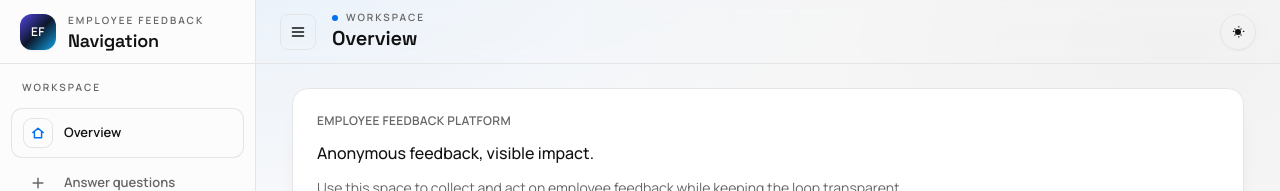
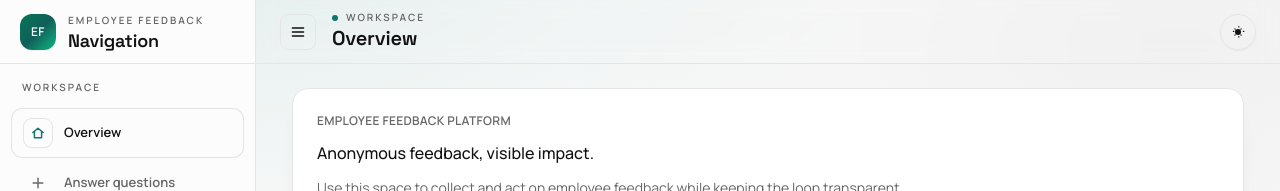
Before and after one commit to mnuehrin/ScrumProject-group4, a Next.js app in the folder employee-feedback-platform/: page / in a window 1280 px wide. Shown: the top 191 px of the page. Built offline with nearby package versions, Linux system fonts and the light colour scheme.

Commit message:
feat: update color scheme and styles for improved UI consistency across components

```diff
--- a/employee-feedback-platform/app/globals.css
+++ b/employee-feedback-platform/app/globals.css
@@ -13,7 +13,7 @@
   --popover: #ffffff;
   --popover-foreground: #111111;
 
-  --primary: #0070f3;
+  --primary: #0f766e;
   --primary-foreground: #ffffff;
 
   --secondary: #f5f5f5;
@@ -30,9 +30,9 @@
 
   --border: #e5e5e5;
   --input: #e5e5e5;
-  --ring: #0070f3;
+  --ring: #0f766e;
 
-  --chart-1: #0070f3;
+  --chart-1: #0f766e;
   --chart-2: #10b981;
   --chart-3: #f59e0b;
   --chart-4: #8b5cf6;
@@ -40,12 +40,12 @@
 
   --sidebar: #fcfcfc;
   --sidebar-foreground: #111111;
-  --sidebar-primary: #0070f3;
+  --sidebar-primary: #0f766e;
   --sidebar-primary-foreground: #ffffff;
   --sidebar-accent: #f5f5f5;
   --sidebar-accent-foreground: #171717;
   --sidebar-border: #e5e5e5;
-  --sidebar-ring: #0070f3;
+  --sidebar-ring: #0f766e;
 }
 
 .dark {
@@ -57,8 +57,8 @@
   --popover: #111111;
   --popover-foreground: #ededed;
 
-  --primary: #0070f3;
-  --primary-foreground: #ffffff;
+  --primary: #5eead4;
+  --primary-foreground: #042f2e;
 
   --secondary: #1a1a1a;
   --secondary-foreground: #e6e6e6;
@@ -74,16 +74,16 @@
 
   --border: #262626;
   --input: #262626;
-  --ring: #3291ff;
+  --ring: #2dd4bf;
 
   --sidebar: #0b0b0b;
   --sidebar-foreground: #e5e5e5;
-  --sidebar-primary: #0070f3;
-  --sidebar-primary-foreground: #ffffff;
+  --sidebar-primary: #5eead4;
+  --sidebar-primary-foreground: #042f2e;
   --sidebar-accent: #1a1a1a;
   --sidebar-accent-foreground: #f5f5f5;
   --sidebar-border: #262626;
-  --sidebar-ring: #3291ff;
+  --sidebar-ring: #2dd4bf;
 }
 
 @layer base {
@@ -96,7 +96,7 @@
     font-family: var(--font-body);
     background-color: var(--background);
     background-image:
-      radial-gradient(1200px 600px at 15% -10%, rgba(0, 112, 243, 0.08), transparent 58%),
+      radial-gradient(1200px 600px at 15% -10%, rgba(15, 118, 110, 0.10), transparent 58%),
       radial-gradient(900px 520px at 92% 6%, rgba(17, 17, 17, 0.04), transparent 70%);
     background-attachment: fixed;
   }
--- a/employee-feedback-platform/frontend/components/feedback/FeedbackFeed.tsx
+++ b/employee-feedback-platform/frontend/components/feedback/FeedbackFeed.tsx
@@ -68,19 +68,19 @@ export function FeedbackFeed({ initialFeedback, initialCampaignQuestions }: Feed
   return (
     <div className="space-y-5">
       {/* Filters row */}
-      <div className="flex flex-col gap-3 sm:flex-row sm:items-center sm:justify-between">
+      <div className="flex flex-col gap-3 sm:flex-row sm:items-start sm:justify-between">
         <CategoryPills active={activeCategory} onChange={setActiveCategory} />
 
         {/* Sort toggle */}
-        <div className="flex rounded-full border border-border bg-card/80 p-1 self-start sm:mr-4 sm:self-auto">
+        <div className="flex flex-nowrap items-center gap-2.5 self-start sm:mr-4 sm:self-auto">
           {(["newest", "top"] as SortOption[]).map((s) => (
             <button
               key={s}
               onClick={() => setSort(s)}
-              className={`cursor-pointer rounded-full px-4 py-1.5 text-[13px] font-semibold transition-all ${
+              className={`cursor-pointer whitespace-nowrap rounded-full border px-4 py-1.5 text-[13px] font-semibold transition-all ${
                 sort === s
-                  ? "bg-primary text-primary-foreground shadow-sm"
-                  : "text-muted-foreground hover:text-foreground hover:bg-accent/60"
+                  ? "border-transparent bg-primary text-primary-foreground shadow-sm"
+                  : "border-border bg-card/80 text-muted-foreground hover:bg-accent/60 hover:text-foreground"
               }`}
             >
               {s === "newest" ? "Newest" : "Most upvoted"}
--- a/employee-feedback-platform/frontend/components/feedback/FeedbackSidePanel.tsx
+++ b/employee-feedback-platform/frontend/components/feedback/FeedbackSidePanel.tsx
@@ -56,10 +56,7 @@ export function FeedbackSidePanel({
               />
             </div>
             <div>
-              <p className="text-[10px] font-semibold uppercase tracking-[0.2em] text-muted-foreground">
-                Workspace
-              </p>
-              <h2 className="mt-1 font-display text-xl font-semibold leading-tight text-foreground">
+              <h2 className="font-display text-xl font-semibold leading-tight text-foreground">
                 {companyName}
               </h2>
             </div>
--- a/employee-feedback-platform/frontend/components/feedback/FeedbackThread.tsx
+++ b/employee-feedback-platform/frontend/components/feedback/FeedbackThread.tsx
@@ -564,7 +564,7 @@ function CommentVoteButtons() {
         <button
           type="button"
           aria-label="Downvote comment"
-          className="grid h-6 w-6 cursor-pointer place-items-center rounded-full text-muted-foreground transition-colors hover:bg-sky-500/15 hover:text-sky-400 focus-visible:outline-none focus-visible:ring-1 focus-visible:ring-ring"
+          className="grid h-6 w-6 cursor-pointer place-items-center rounded-full text-muted-foreground transition-colors hover:bg-primary/15 hover:text-primary focus-visible:outline-none focus-visible:ring-1 focus-visible:ring-ring"
         >
           <svg xmlns="http://www.w3.org/2000/svg" viewBox="0 0 16 16" fill="none" stroke="currentColor" strokeWidth="1.8" className="h-3.5 w-3.5">
             <path d="M8 4v8" strokeLinecap="round" />
--- a/employee-feedback-platform/frontend/components/feedback/QuestionThread.tsx
+++ b/employee-feedback-platform/frontend/components/feedback/QuestionThread.tsx
@@ -540,7 +540,7 @@ function CommentVoteButtons() {
         <button
           type="button"
           aria-label="Downvote comment"
-          className="grid h-6 w-6 cursor-pointer place-items-center rounded-full text-muted-foreground transition-colors hover:bg-sky-500/15 hover:text-sky-400 focus-visible:outline-none focus-visible:ring-1 focus-visible:ring-ring"
+          className="grid h-6 w-6 cursor-pointer place-items-center rounded-full text-muted-foreground transition-colors hover:bg-primary/15 hover:text-primary focus-visible:outline-none focus-visible:ring-1 focus-visible:ring-ring"
         >
           <svg xmlns="http://www.w3.org/2000/svg" viewBox="0 0 16 16" fill="none" stroke="currentColor" strokeWidth="1.8" className="h-3.5 w-3.5">
             <path d="M8 4v8" strokeLinecap="round" />
--- a/employee-feedback-platform/frontend/components/layout/SidebarNavigation.tsx
+++ b/employee-feedback-platform/frontend/components/layout/SidebarNavigation.tsx
@@ -169,7 +169,7 @@ export function SidebarNavigation() {
             !showLabels && "md:justify-center"
           )}
         >
-          <div className="flex h-9 w-9 items-center justify-center rounded-xl bg-gradient-to-br from-indigo-600 via-slate-900 to-sky-500 text-xs font-semibold uppercase tracking-wide text-white shadow-sm">
+          <div className="flex h-9 w-9 items-center justify-center rounded-xl bg-gradient-to-br from-emerald-700 via-teal-800 to-emerald-500 text-xs font-semibold uppercase tracking-wide text-white shadow-sm">
             EF
           </div>
           <div className={cn("space-y-1", !showLabels && "md:hidden")}>
--- a/employee-feedback-platform/frontend/components/ui/badge.tsx
+++ b/employee-feedback-platform/frontend/components/ui/badge.tsx
@@ -11,13 +11,13 @@ interface BadgeProps {
 const variantClasses: Record<BadgeVariant, string> = {
   default: "bg-neutral-100 text-neutral-700 dark:bg-neutral-800 dark:text-neutral-200",
   culture: "bg-violet-100 text-violet-700 dark:bg-violet-500/20 dark:text-violet-200",
-  tools: "bg-blue-100 text-blue-700 dark:bg-blue-500/20 dark:text-blue-200",
+  tools: "bg-teal-100 text-teal-700 dark:bg-teal-500/20 dark:text-teal-200",
   workload: "bg-orange-100 text-orange-700 dark:bg-orange-500/20 dark:text-orange-200",
   management: "bg-pink-100 text-pink-700 dark:bg-pink-500/20 dark:text-pink-200",
   other: "bg-neutral-100 text-neutral-700 dark:bg-neutral-800 dark:text-neutral-200",
   pending: "bg-amber-100 text-amber-800 dark:bg-amber-500/20 dark:text-amber-200",
-  reviewed: "bg-sky-100 text-sky-800 dark:bg-sky-500/20 dark:text-sky-200",
-  in_progress: "bg-indigo-100 text-indigo-700 dark:bg-indigo-500/20 dark:text-indigo-200",
+  reviewed: "bg-lime-100 text-lime-800 dark:bg-lime-500/20 dark:text-lime-200",
+  in_progress: "bg-rose-100 text-rose-700 dark:bg-rose-500/20 dark:text-rose-200",
   resolved: "bg-emerald-100 text-emerald-700 dark:bg-emerald-500/20 dark:text-emerald-200",
 };
 
```
